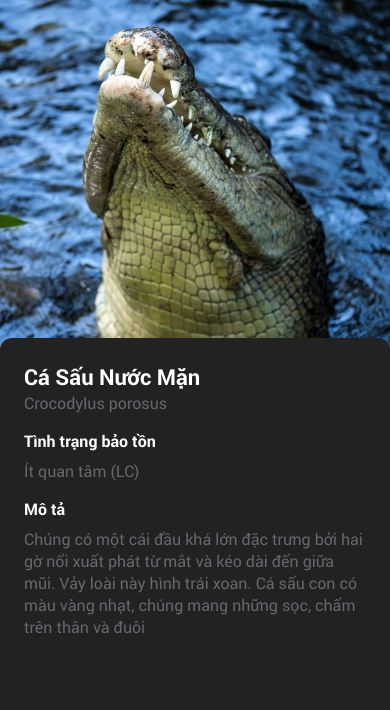
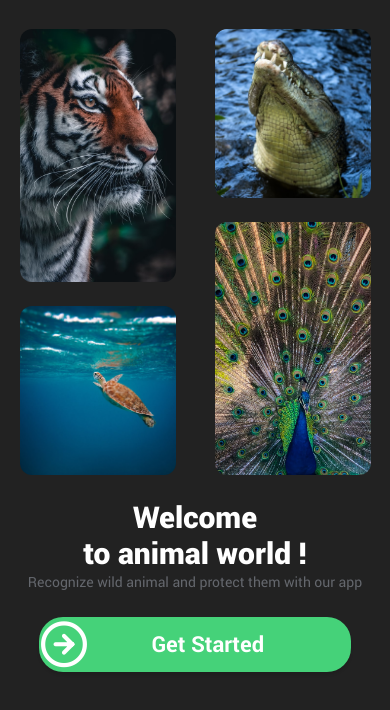
Before and after one commit to NguyenTranMinhTrang/test_nckh, a React Native app: screen /Home in a window 390 px wide. Shown: the top 710 px of the page. Built offline with nearby package versions, Linux system fonts and the light colour scheme.

Commit message:
Fix android UI

```diff
--- a/App.js
+++ b/App.js
@@ -26,10 +26,10 @@ const App = () => {
   return (
     <NavigationContainer>
       <Stack.Navigator
-        initialRouteName={ShowInfo}
         screenOptions={{
           headerShown: false
         }}
+        initialRouteName="Start"
 
       >
         <Stack.Screen name="ShowInfo" component={ShowInfo} />
--- a/app/screens/Home.js
+++ b/app/screens/Home.js
@@ -89,7 +89,7 @@ const Home = ({ navigation }) => {
                 >
                     <View
                         style={{
-                            flex: 0.8
+                            flex: 0.75,
                         }}
                     >
                         <Text style={{ ...FONTS.h1, color: COLORS.white }}>Animal World</Text>
@@ -119,9 +119,8 @@ const Home = ({ navigation }) => {
                 >
                     <BlurView
                         style={{ flex: 1, alignItems: 'center', justifyContent: 'center' }}
-                        blurType="light"
-                        blurAmount={20}
-                        reducedTransparencyFallbackColor="white"
+                        intensity={80}
+                        tint="dark"
                     >
                         {/* button to close modal */}
                         <TouchableOpacity
@@ -138,7 +137,6 @@ const Home = ({ navigation }) => {
                                 alignItems: 'center',
                                 width: '85%',
                                 backgroundColor: COLORS.lightGray2,
-                                opacity: 0.7,
                                 borderRadius: SIZES.radius
                             }}
                         >
@@ -233,7 +231,7 @@ const Home = ({ navigation }) => {
 
                     <Text style={{
                         position: 'absolute',
-                        ...FONTS.h3,
+                        ...FONTS.h2,
                         color: COLORS.white,
                         bottom: SIZES.padding * 2
                     }}
@@ -246,7 +244,7 @@ const Home = ({ navigation }) => {
 
         return (
             <View style={{ padding: SIZES.padding }}>
-                <Text style={{ ...FONTS.h3, color: COLORS.white }}>Wild Animals</Text>
+                <Text style={{ ...FONTS.h2, color: COLORS.white }}>Wild Animals</Text>
                 <FlatList
                     data={data}
                     horizontal
@@ -272,6 +270,7 @@ const styles = StyleSheet.create({
     container: {
         flex: 1,
         backgroundColor: COLORS.black,
+        paddingTop: 20
     },
     shadow: {
         shadowColor: "#000",
--- a/app/screens/Start.js
+++ b/app/screens/Start.js
@@ -120,7 +120,7 @@ const Start = ({ navigation }) => {
                     onPress={() => navigation.navigate('Tabs')}
                 >
                     <Feather name="arrow-right-circle" size={50} color="white" iconStyle={{ paddingLeft: 5 }} />
-                    <Text style={{ ...FONTS.h2, color: COLORS.white, paddingLeft: 30 }} >Get Started</Text>
+                    <Text style={{ ...FONTS.h2, color: COLORS.white, paddingLeft: SIZES.width * 0.8 / 5 }} >Get Started</Text>
                 </TouchableOpacity>
             </View>
         )
@@ -138,6 +138,7 @@ const styles = StyleSheet.create({
     container: {
         flex: 1,
         backgroundColor: COLORS.black,
+        paddingTop: 5
     },
     shadow: {
         shadowColor: "#000",
```
